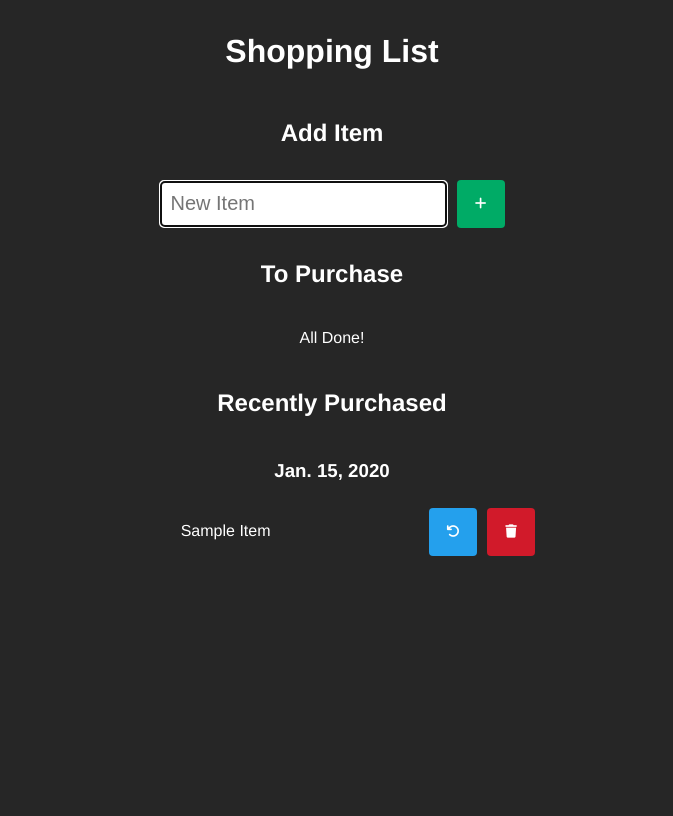
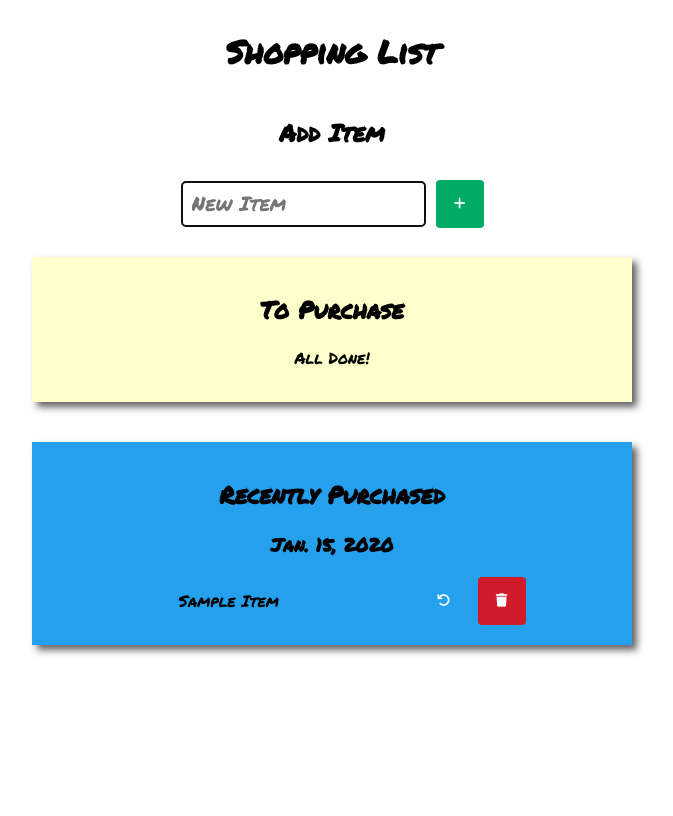
Before and after one commit to bgaudino/brian-api, a Django app: page / in a window 1280 px wide. Shown: the whole page, without its empty margins (308-981 px from the left). Before the commit the page ends 556 px from the top, so only its background shows below. Run offline with Django 4.2, Linux system fonts and the light colour scheme; tables that the repository leaves empty hold one stand-in row (values such as "Sample post"); some libraries are stand-ins or nearby versions.

Commit message:
Sticky note background

```diff
--- /dev/null
+++ b/shopping/static/css/index.css
@@ -0,0 +1,76 @@
+body {
+  font-size: 16px;
+  line-height: 1.42857143;
+  text-transform: capitalize;
+  min-height: 100vh;
+}
+h1,
+h2,
+h3,
+p {
+  text-align: center;
+}
+body,
+input {
+  font-family: "Permanent Marker", Helvetica, Arial, sans-serif;
+}
+section {
+  color: #000;
+  background: #ffc;
+  padding: 1em;
+  margin: 20px 0;
+  box-shadow: 5px 5px 7px rgba(33, 33, 33, 0.7);
+}
+.row {
+  display: grid;
+  align-items: center;
+  grid-template-columns: 4fr 1fr 1fr;
+  margin: 4px 0;
+}
+main {
+  max-width: 600px;
+  margin: auto;
+  display: grid;
+}
+input {
+  padding: 10px;
+  margin: 10px 0;
+  border: 1px solid #ccc;
+  height: 1.5rem;
+  border-radius: 4px;
+  font-size: 20px;
+}
+div {
+  display: flex;
+  justify-content: center;
+}
+button {
+  cursor: pointer;
+  background-color: #00ab66;
+  color: white;
+  border: none;
+  padding: 10px;
+  margin-left: 10px;
+  height: 3rem;
+  width: 3rem;
+  display: grid;
+  place-items: center;
+  border-radius: 4px;
+}
+form {
+  display: flex;
+  justify-content: center;
+  align-items: center;
+}
+.deleteButton {
+  background-color: #d11a2a;
+}
+.purchasedItem {
+  text-decoration: line-through;
+}
+.restoreButton {
+  background-color: #24a0ed;
+}
+#purchased {
+  background-color: #24a0ed;
+}
--- a/shopping/templates/shopping/index.html
+++ b/shopping/templates/shopping/index.html
@@ -5,82 +5,23 @@
     <meta http-equiv="X-UA-Compatible" content="IE=edge" />
     <meta name="viewport" content="width=device-width, initial-scale=1.0" />
     <title>Shopping List</title>
-    <link rel="icon" href="static/images/favicon.ico" />
+    <link rel="preconnect" href="https://fonts.googleapis.com" />
+    <link rel="preconnect" href="https://fonts.gstatic.com" crossorigin />
+    <link
+      href="https://fonts.googleapis.com/css2?family=Permanent+Marker&display=swap"
+      rel="stylesheet"
+    />
+    <script
+      src="https://kit.fontawesome.com/006717e367.js"
+      crossorigin="anonymous"
+    ></script>
+    {% load static %}
+    <link rel="icon" href="{% static 'images/favicon.ico' %}" />
+    <link rel="stylesheet" href="{% static 'css/index.css' %}" />
     <link
       rel="apple-touch-icon image_src"
       href="static/images/apple-touch-icon.png"
     />
-
-    <style>
-      body {
-        font-family: "Helvetica Neue", Helvetica, Arial, sans-serif;
-        font-size: 16px;
-        line-height: 1.42857143;
-        background-color: #262626;
-        color: #fff;
-        text-transform: capitalize;
-      }
-      h1,
-      h2,
-      h3,
-      p {
-        text-align: center;
-      }
-      .row {
-        display: grid;
-        align-items: center;
-        grid-template-columns: 4fr 1fr 1fr;
-        margin: 4px 0;
-      }
-      main {
-        max-width: 600px;
-        margin: auto;
-        display: grid;
-      }
-      input {
-        padding: 10px;
-        margin: 10px 0;
-        border: 1px solid #ccc;
-        height: 1.5rem;
-        border-radius: 4px;
-        font-size: 20px;
-      }
-      div {
-        display: flex;
-        justify-content: center;
-      }
-      button {
-        cursor: pointer;
-        background-color: #00ab66;
-        color: white;
-        border: none;
-        padding: 10px;
-        margin-left: 10px;
-        height: 3rem;
-        width: 3rem;
-        display: grid;
-        place-items: center;
-        border-radius: 4px;
-      }
-      form {
-        display: flex;
-        justify-content: center;
-        align-items: center;
-      }
-      .deleteButton {
-        background-color: #d11a2a;
-      }
-      .purchasedItem {
-        text-decoration: line-through;
-      }
-      .restoreButton {
-        background-color: #24a0ed;
-      }
-    </style>
-    <script
-      src="https://kit.fontawesome.com/006717e367.js"
-      crossorigin="anonymous"
-    ></script>
   </head>
   <body>
     <main>
@@ -94,6 +35,7 @@
         </button>
       </form>
 
+      <section>
         <h2>To Purchase</h2>
         {% if not items %}
         <p>All done!</p>
@@ -109,8 +51,11 @@
             </button>
           </div>
         </div>
+        {% endfor %}
+      </section>
 
-      {% endfor %} {% if purchased %}
+      {% if purchased %}
+      <section id="purchased">
         <h2>Recently Purchased</h2>
         {% for item in purchased %} {% ifchanged item.purchased_at.date %}
         <h3>{{ item.purchased_at.date }}</h3>
@@ -126,82 +71,10 @@
             </button>
           </div>
         </div>
-      {% endfor %} {% endif %}
+        {% endfor %}
+      </section>
+      {% endif %}
     </main>
-
-    <script>
-      const form = document.querySelector("form");
-      form.onsubmit = (e) => {
-        e.preventDefault();
-        const token = document.getElementsByName("csrfmiddlewaretoken")[0]
-          .value;
-        const item = document.getElementsByName("item")[0].value;
-        fetch("/", {
-          method: "POST",
-          headers: {
-            "Content-Type": "application/json",
-            "X-CSRFToken": token,
-          },
-          body: JSON.stringify({
-            item: item,
-          }),
-        }).then((response) => {
-          if (response.ok) {
-            window.location.reload();
-          } else {
-            alert("Error: " + response.statusText);
-            window.location.reload();
-          }
-        });
-      };
-
-      const buyButtons = document.querySelectorAll(".buyButton");
-      buyButtons.forEach(
-        (button) =>
-          (button.onclick = (e) => {
-            makeRequest(e.target, `/purchase/${button.value}/`, "PUT");
-          })
-      );
-
-      const deleteButtons = document.querySelectorAll(".deleteButton");
-      deleteButtons.forEach(
-        (button) =>
-          (button.onclick = (e) =>
-            makeRequest(e.target, `/delete/${button.value}/`, "DELETE"))
-      );
-
-      const restoreButton = document.querySelectorAll(".restoreButton");
-      restoreButton.forEach(
-        (button) =>
-          (button.onclick = (e) =>
-            makeRequest(e.target, `/restore/${button.value}/`, "PUT"))
-      );
-
-      function makeRequest(element, url, method) {
-        const token = document.getElementsByName("csrfmiddlewaretoken")[0]
-          .value;
-        fetch(url, {
-          method: method,
-          headers: {
-            "X-CSRFToken": token,
-          },
-        })
-          .then((response) => {
-            console.log(response);
-            if (response.ok) {
-              window.location.reload();
-            } else {
-              alert("Error: " + response.statusText);
-              window.location.reload();
-            }
-            if (method === "PUT") {
-              const purchasedList = document.getElementById("purchasedList");
-            }
-          })
-          .catch((error) => {
-            window.location.reload();
-          });
-      }
-    </script>
+    <script src="{% static 'js/index.js' %}"></script>
   </body>
 </html>
```
Also changed, not shown: shopping/static/js/index.js (added, +70 -0 lines). Lines whose indentation alone changed are shown as unchanged.
